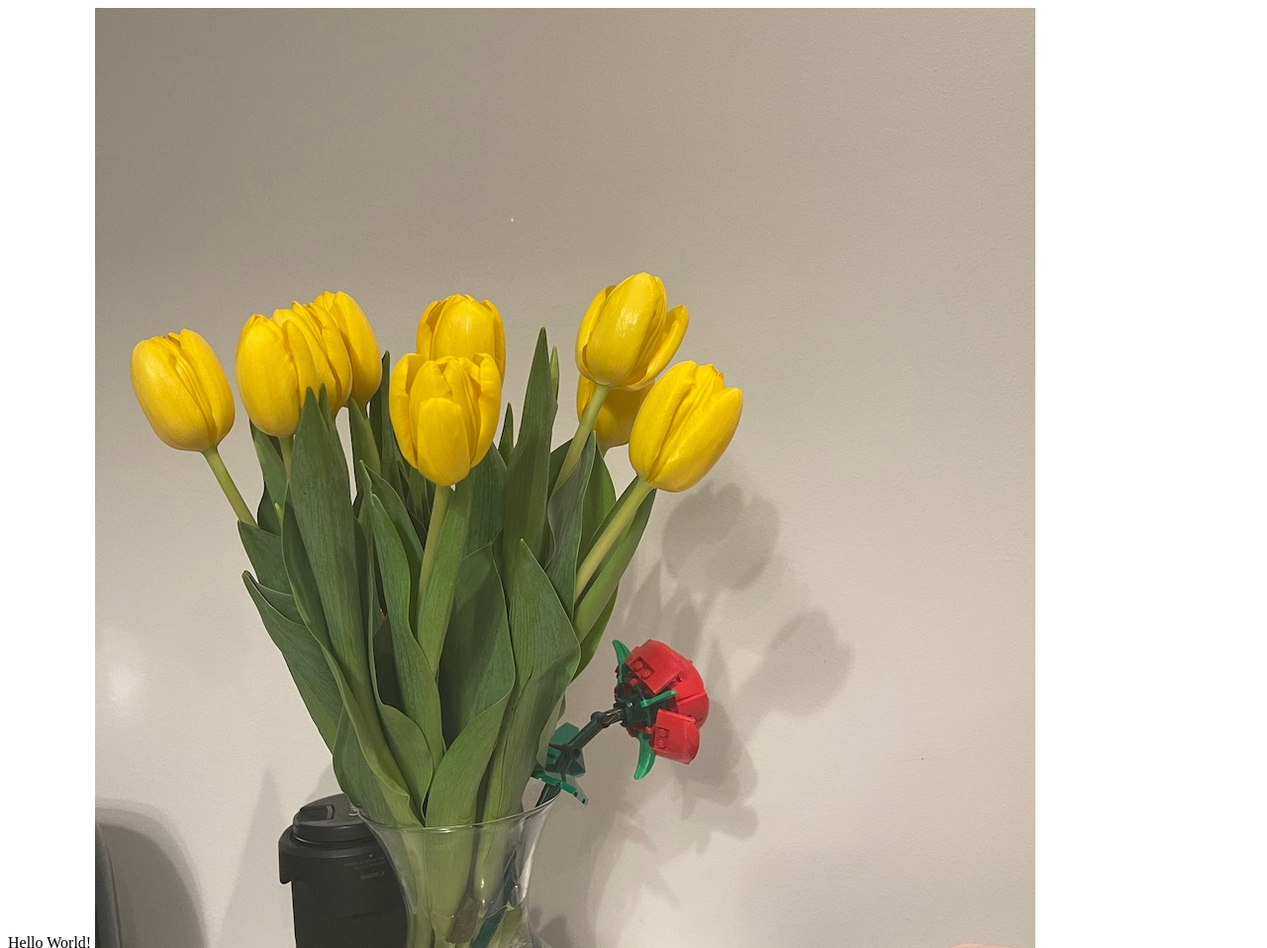
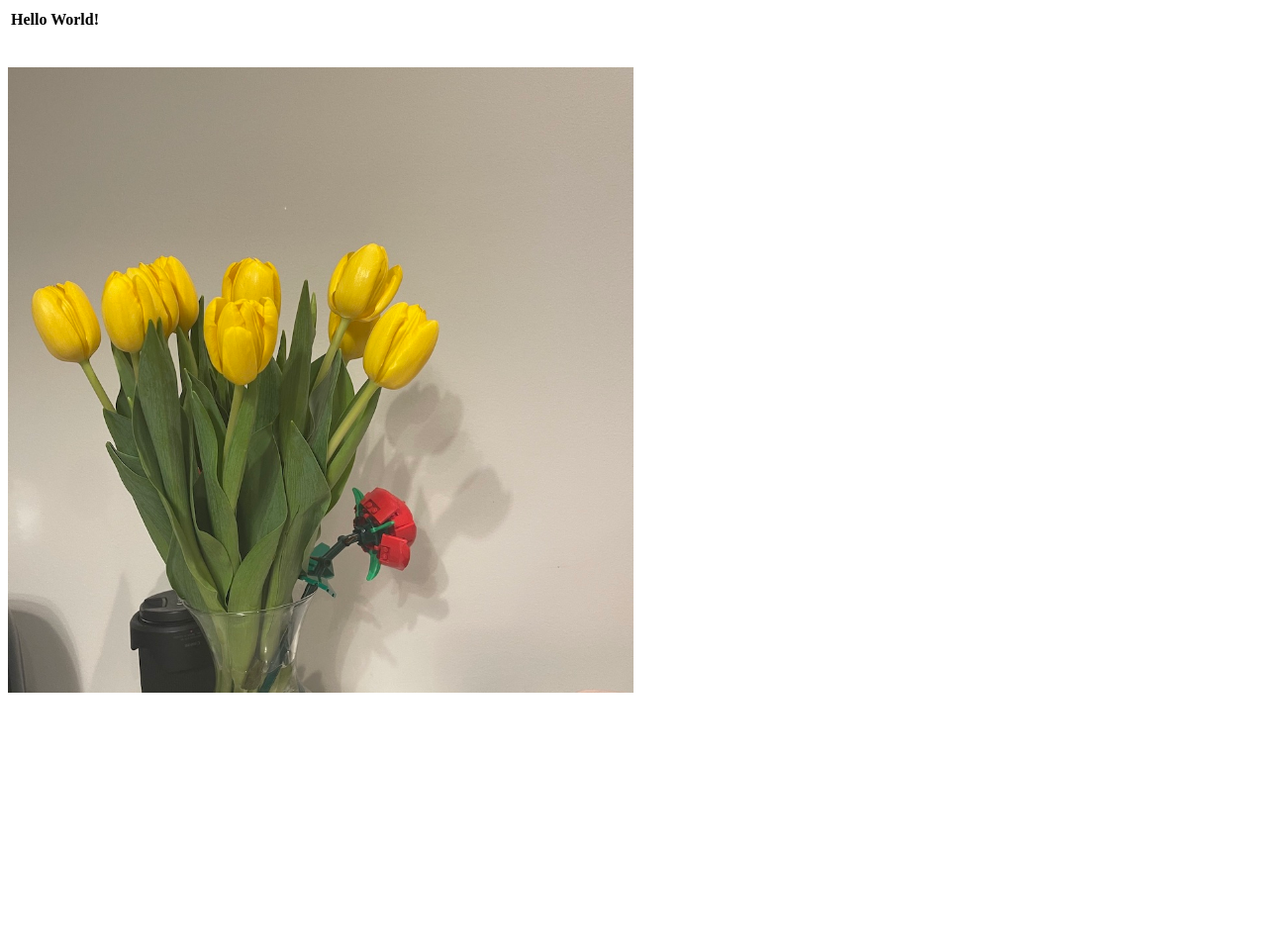
Before and after one commit to cocosyk/cocotwine, a plain HTML site: page index.html in a window 1280 px wide. Shown: the whole page at 99% size. After the commit the page ends 800 px from the top, so only its background shows below. Drawn offline with Linux system fonts and the light colour scheme.

Commit message:
Update index.html

```diff
--- a/index.html
+++ b/index.html
@@ -4,8 +4,16 @@
     </style>
   </head>
  <body>
+   <table>
+     <tr>
+       <th>
    Hello World!
+       </th>
+     </tr>
+   </table>
   </body>
+<br>
+  </br>
+
+<img src="https://cocosyk.github.io/cocotwine/images/IMG_1864.jpg" alt="flower" style="width:50%">
 </html>
-
-<img src="https://cocosyk.github.io/cocotwine/images/IMG_1864.jpg" alt="flower">
```
